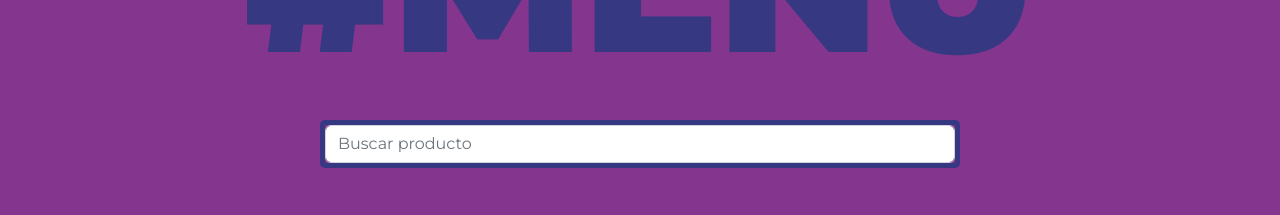
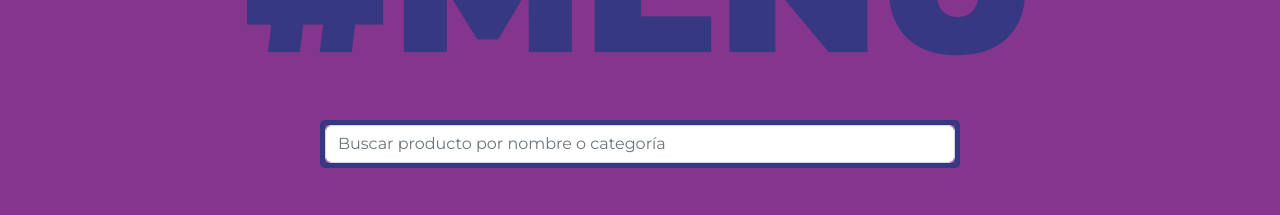
Before and after one commit to MDanielaCardozo/ProyectoFinal-Frontend, a React (Create React App) app: page / in a window 1280 px wide. Shown: the part 1260-1475 px from the top of the page. Built offline with nearby package versions, Linux system fonts and the light colour scheme; no server answers.

Commit message:
agrego filtro de productos por categoria

```diff
--- a/src/components/views/Home.js
+++ b/src/components/views/Home.js
@@ -42,7 +42,10 @@ const Home = () => {
   const buscar = (buscado) => {
     const productosSearch = [];
     productos.forEach((producto) => {
-      if (producto.nombre.toLowerCase().includes(buscado)) {
+      if (
+        producto.nombre.toLowerCase().includes(buscado) ||
+        producto.categoria.toLowerCase().includes(buscado)
+      ) {
         productosSearch.push(producto);
       }
     });
@@ -97,7 +100,7 @@ const Home = () => {
         <Form className="w-50 mb-5 buscadorProd">
           <Form.Control
             type="text"
-            placeholder="Buscar producto"
+            placeholder="Buscar producto por nombre o categoría"
             onChange={(e) => buscar(e.target.value)}
           />
         </Form>
```
